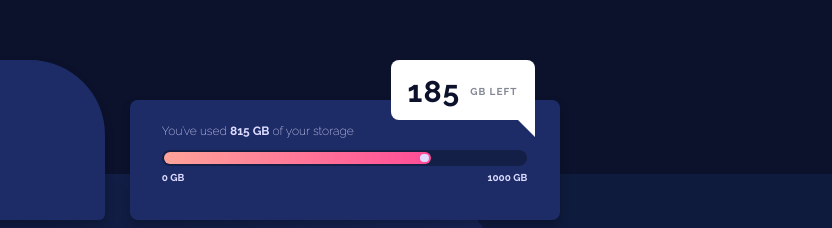
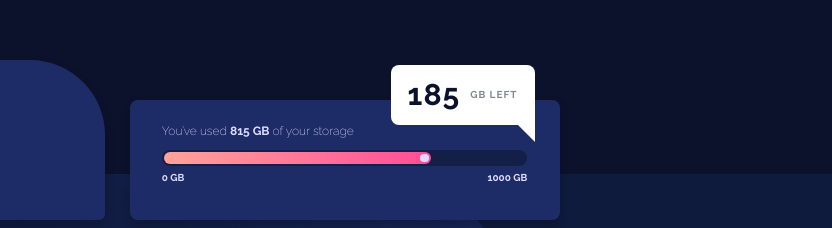
Before and after one commit to OmarZaghlouleh/fylo-data-storage-component, a plain HTML site: page index.html in a window 1280 px wide. Shown: the part 226-454 px from the top of the page, 448-1280 px from the left. Drawn offline with Linux system fonts and the light colour scheme.

Commit message:
Solution

```diff
--- a/index.html
+++ b/index.html
@@ -49,7 +49,7 @@
           </div>
         </div>
         <div class="size-left transition">
-          <p><span>185 </span>GB Left</p>
+          <h1><span>185 </span>GB Left</h1>
         </div>
       </div>
     </div>
--- a/style.css
+++ b/style.css
@@ -252,6 +252,7 @@ main{
     right: 25px;
     top: calc(-60px / 1.5);
     border-radius: 10px;
+    margin-top: 5px;
     -webkit-border-radius: 8px;
     -moz-border-radius: 10px;
     -ms-border-radius: 10px;
@@ -260,7 +261,7 @@ main{
 }
 
 
-.size-left p{
+.size-left h1{
     color: var(--grayish-blue);
     font-weight: 700;
     font-size: 10px;
@@ -269,9 +270,9 @@ main{
     justify-content: center;
     text-transform: uppercase;
     letter-spacing: 1px;
-    padding-top: 15px;
+    /* padding-top: 15px; */
 }
-.size-left p span{
+.size-left h1 span{
     color: var(--very-dark-blue);
     font-weight: 700;
     font-size: 30px;
```
